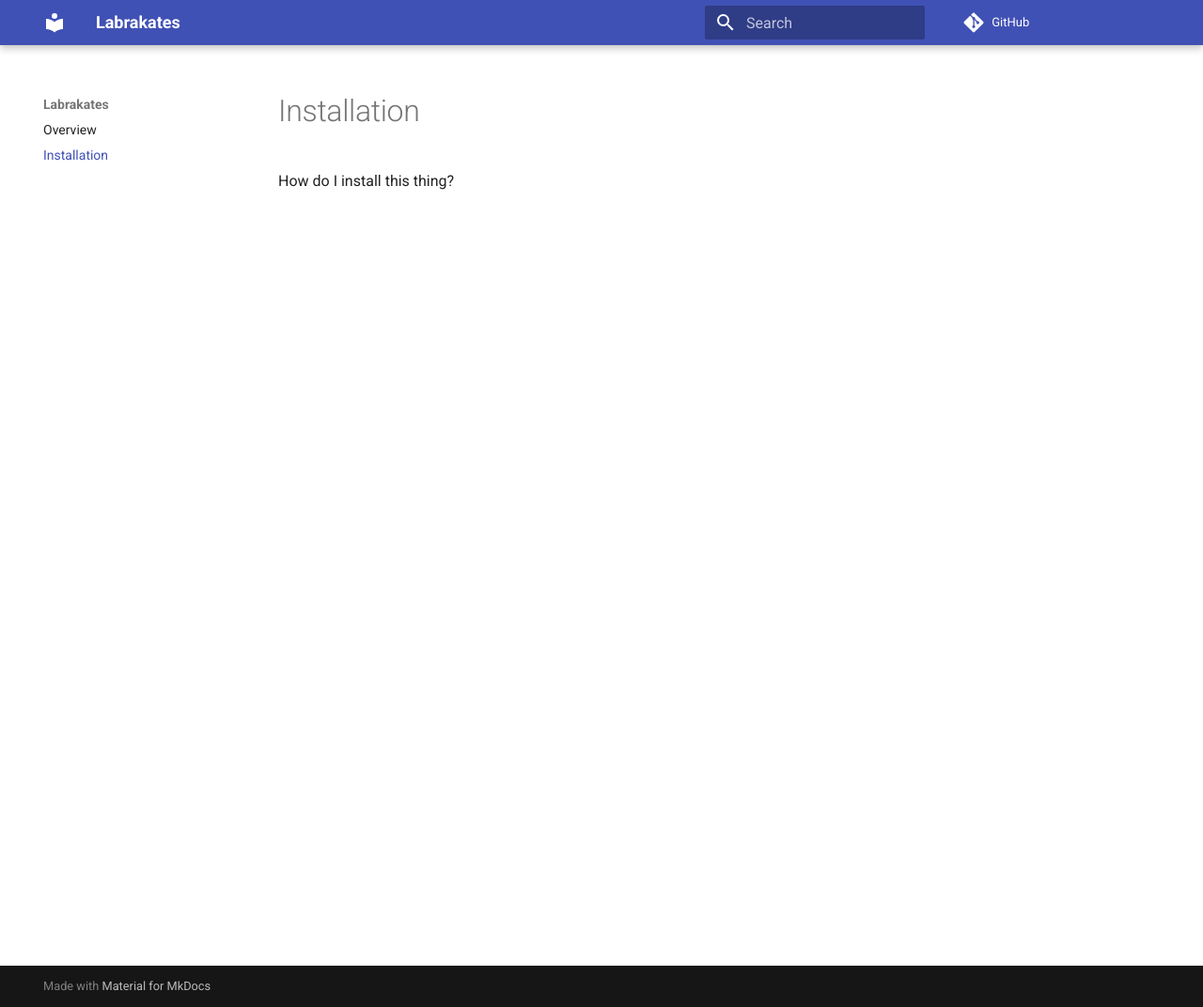
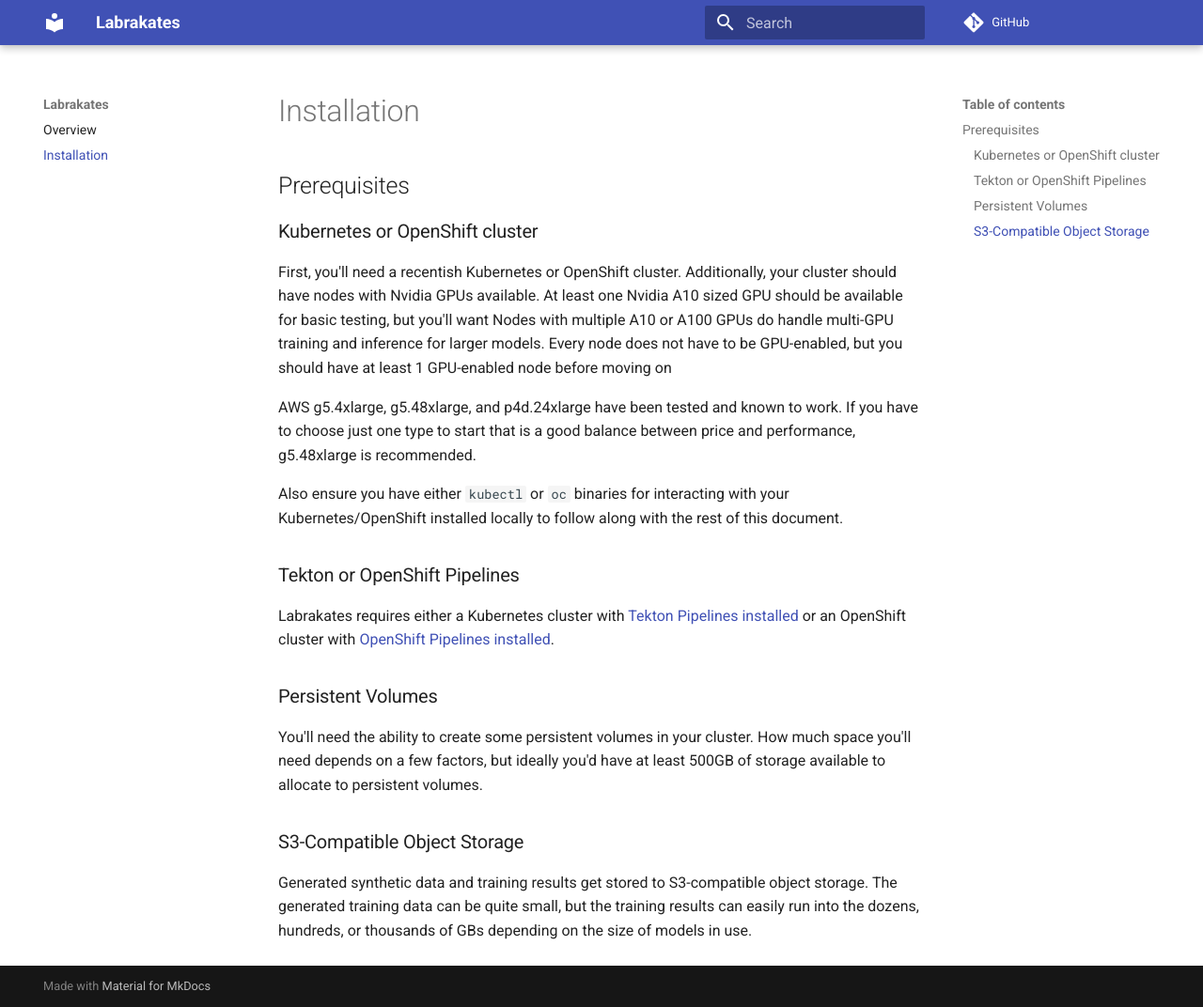
Before and after one commit to labrakates/labrakates.github.io, an MkDocs documentation site: the page built from docs/installation.md, in a window 1280 px wide and 1072 px high. Shown: the whole window at 94% size. Built offline with MkDocs 1.6.1 and Material for MkDocs 9.7.7, drawn with Linux system fonts in a browser that asks for light colours; comment, search, counter and statistics services are not loaded.

Commit message:
Starting to flesh out pre-reqs
Signed-off-by: Ben Browning <bbrownin@redhat.com>

```diff
--- a/docs/installation.md
+++ b/docs/installation.md
@@ -1,3 +1,43 @@
 # Installation
 
-How do I install this thing?
+## Prerequisites
+
+### Kubernetes or OpenShift cluster
+
+First, you'll need a recentish Kubernetes or OpenShift
+cluster. Additionally, your cluster should have nodes with Nvidia GPUs
+available. At least one Nvidia A10 sized GPU should be available for
+basic testing, but you'll want Nodes with multiple A10 or A100 GPUs do
+handle multi-GPU training and inference for larger models. Every node
+does not have to be GPU-enabled, but you should have at least 1
+GPU-enabled node before moving on
+
+AWS g5.4xlarge, g5.48xlarge, and p4d.24xlarge have been tested and
+known to work. If you have to choose just one type to start that is a
+good balance between price and performance, g5.48xlarge is
+recommended.
+
+Also ensure you have either `kubectl` or `oc` binaries for interacting
+with your Kubernetes/OpenShift installed locally to follow along with
+the rest of this document.
+
+### Tekton or OpenShift Pipelines
+
+Labrakates requires either a Kubernetes cluster with [Tekton Pipelines
+installed](https://tekton.dev/docs/installation/) or an OpenShift
+cluster with [OpenShift Pipelines
+installed](https://docs.openshift.com/pipelines/1.14/install_config/installing-pipelines.html).
+
+### Persistent Volumes
+
+You'll need the ability to create some persistent volumes in your
+cluster. How much space you'll need depends on a few factors, but
+ideally you'd have at least 500GB of storage available to allocate to
+persistent volumes.
+
+### S3-Compatible Object Storage
+
+Generated synthetic data and training results get stored to
+S3-compatible object storage. The generated training data can be quite
+small, but the training results can easily run into the dozens,
+hundreds, or thousands of GBs depending on the size of models in use.
```
